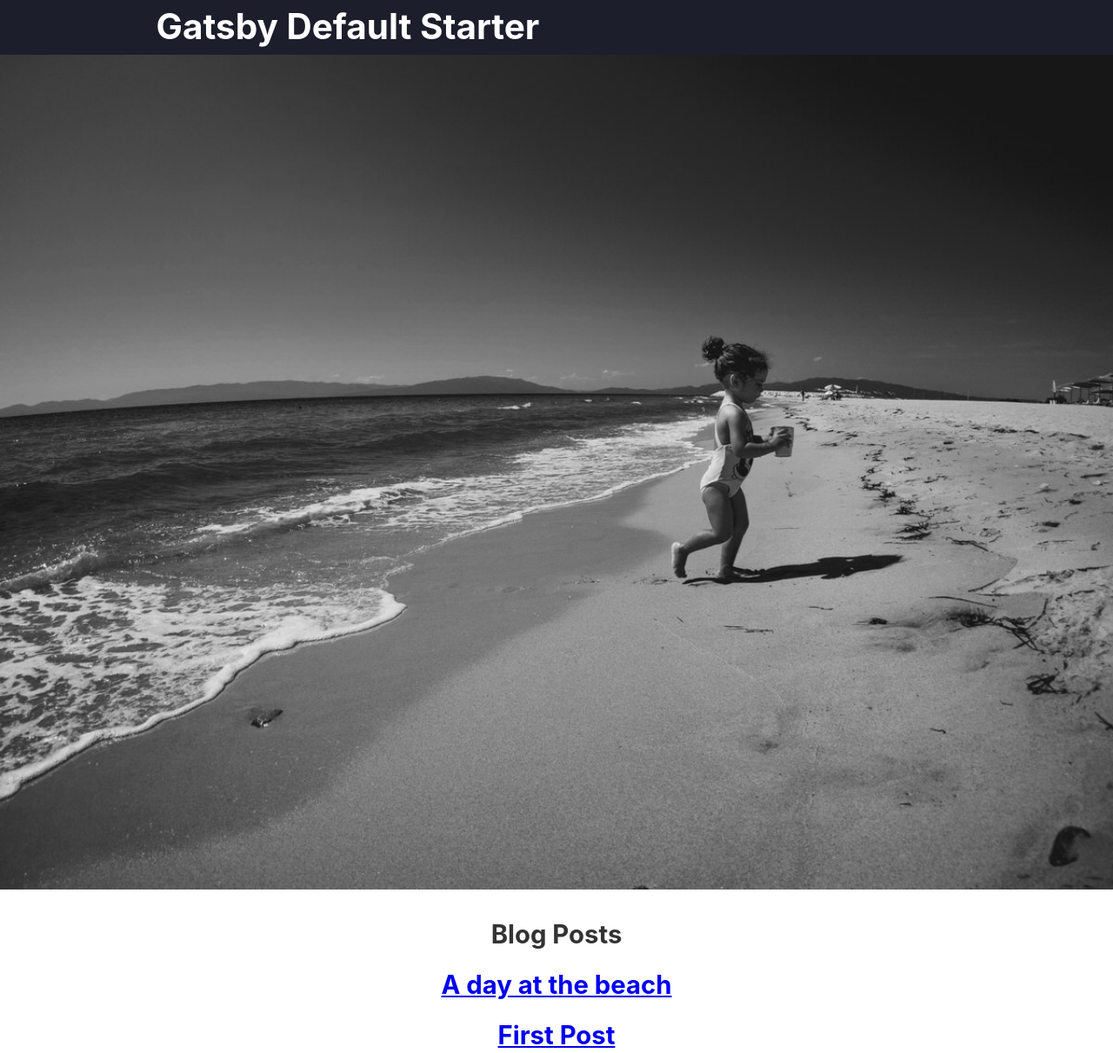
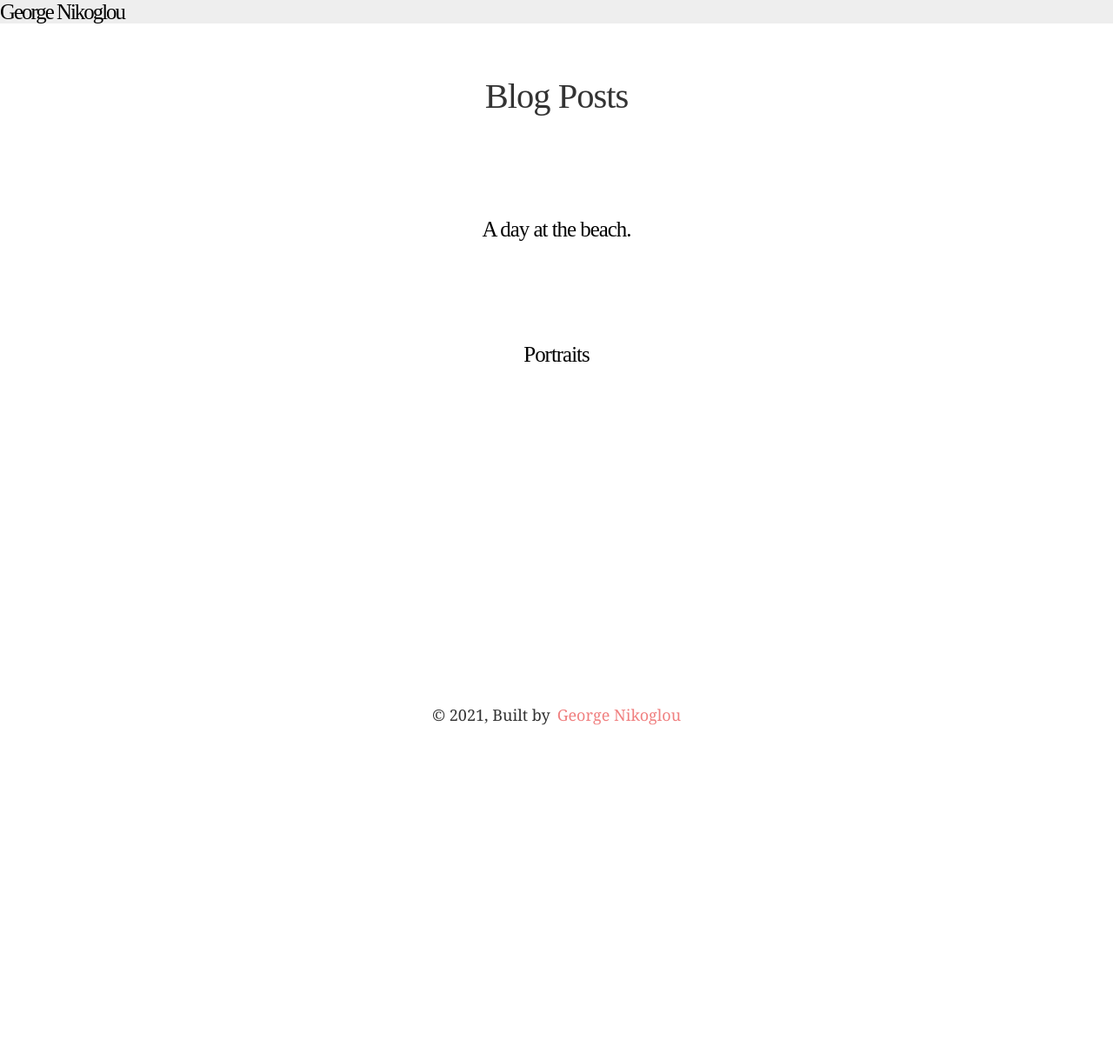
Before and after one commit to nison79/mdx-blog-master, a Gatsby site: page / in a window 1280 px wide. Shown: the top 1211 px of the page at 87% size. After the commit the page ends 836 px from the top, so only its background shows below. Built offline with nearby package versions, Linux system fonts and the light colour scheme; Gatsby itself is replaced by a stand-in of ours.

Commit message:
Basic Layout of MDX

```diff
--- a/gatsby-config.js
+++ b/gatsby-config.js
@@ -1,8 +1,8 @@
 module.exports = {
   siteMetadata: {
-    title: `Gatsby Default Starter`,
+    title: `George Nikoglou`,
     description: `Kick off your next, great Gatsby project with this default starter. This barebones starter ships with the main Gatsby configuration files you might need.`,
-    author: `@gatsbyjs`,
+    author: `George Nikoglou`,
   },
   plugins: [
     `gatsby-plugin-react-helmet`,
--- a/src/components/header.js
+++ b/src/components/header.js
@@ -1,34 +1,33 @@
 import * as React from "react"
 import PropTypes from "prop-types"
 import { Link } from "gatsby"
+import styled from 'styled-components'
+
+const HeaderStyled = styled.header`
+  background-color:#eee;
+  h3 {
+    font-family: 'Poppins';
+    font-weight:400;
+    letter-spacing:-2px;
+  }
+
+`
+
+const LinkStyled = styled(Link)`
+  text-decoration:none;
+  color:black;
+`
 
 const Header = ({ siteTitle }) => (
-  <header
-    style={{
-      background: `#1d1e2c`,
-
-    }}
-  >
-    <div
-      style={{
-        margin: `0 auto`,
-        maxWidth: 960,
-        padding: `0.5rem 1.0875rem`,
-      }}
-    >
-      <h1 style={{ margin: 0 }}>
-        <Link
-          to="/"
-          style={{
-            color: `white`,
-            textDecoration: `none`,
-          }}
-        >
+  <HeaderStyled>
+    <div>
+      <h3>
+        <LinkStyled to="/">
           {siteTitle}
-        </Link>
-      </h1>
+        </LinkStyled>
+      </h3>
     </div>
-  </header>
+  </HeaderStyled>
 )
 
 Header.propTypes = {
--- a/src/components/layout.js
+++ b/src/components/layout.js
@@ -15,20 +15,24 @@ import Header from "./header"
 import "./layout.css"
 
 const PageContainer = styled.div`
-  display:flex;
-  flex-direction:column;
-  min-height:100vh;
+  display:grid;
+  grid-template-columns:1fr;
+  min-height:90vh;
+  font-family: 'Poppins';
 `
 
-const Container = styled.main`
-  flex-grow:1;
-  h1 {
-    text-align:center;
-  }
-  /* margin-top:97px; */
-`
+const FooterStyled = styled.footer`
+  display:flex;
+  justify-content:center;
 
 
+  a {
+    margin-left:8px;
+    display:inline;
+    text-decoration:none;
+    color:lightcoral;
+  }
+`
 
 const Layout = ({ children }) => {
   const data = useStaticQuery(graphql`
@@ -36,26 +40,28 @@ const Layout = ({ children }) => {
       site {
         siteMetadata {
           title
+          author
         }
       }
     }
   `)
 
   return (
-    <ThemeProvider theme={theme}>
+  <ThemeProvider theme={theme}>
+      <Header  siteTitle={data.site.siteMetadata?.title || `Title`} />
       <PageContainer>
-        <Header siteTitle={data.site.siteMetadata?.title || `Title`} />
-        <Container> { children } </Container>
-          <footer
+        <main> { children } </main>
+
+      </PageContainer>
+      <FooterStyled
             style={{
               marginTop: `2rem`,
             }}
           >
-            © {new Date().getFullYear()}, Built with
-            {` `}
-            <a href="https://www.gatsbyjs.com">Gatsby</a>
-          </footer>
-      </PageContainer>
+            © {new Date().getFullYear()}, Built by
+            {/* {` `} */}
+            <a href="https://www.gatsbyjs.com">{data.site.siteMetadata?.author || `Title`}</a>
+      </FooterStyled>
     </ThemeProvider>
   )
 }
--- a/src/pages/index.js
+++ b/src/pages/index.js
@@ -1,6 +1,6 @@
 import * as React from "react"
 import { Link, useStaticQuery ,graphql } from "gatsby"
-import { GatsbyImage } from 'gatsby-plugin-image'
+// import { GatsbyImage } from 'gatsby-plugin-image'
 import styled from 'styled-components'
 
 import Layout from "../components/layout"
@@ -12,6 +12,21 @@ const BlogPreview = styled.div`
   justify-content:center;
   align-items:center;
   padding:2rem;
+  h1 , h3 {
+    font-family:'Poppins';
+    font-weight: 300;
+    letter-spacing:-1px;
+  }
+`
+
+const LinkStyled = styled(Link)`
+  text-decoration:none;
+  color:black;
+`
+
+const PostBox = styled.div`
+  padding-top:5rem;
+  display:flex;
 
 `
 
@@ -20,7 +35,7 @@ const IndexPage = () => {
     query {
       file(relativePath: {eq : "bwelli.jpg"}) {
         childImageSharp {
-          gatsbyImageData( width:400 , layout: FULL_WIDTH , quality: 100  )
+          gatsbyImageData( width:800  layout: CONSTRAINED , quality: 100  )
         }
       }
       allMdx {
@@ -38,17 +53,20 @@ const IndexPage = () => {
   return (
     <Layout>
     <SEO title="Home" />
-    <GatsbyImage
-      tag="header"
-      image={data.file.childImageSharp.gatsbyImageData}
-      alt = " girl in the beach "
-    />
+
     <BlogPreview>
-      <h2>Blog Posts</h2>
+      <h1>Blog Posts</h1>
+      {/* <GatsbyImage
+        tag="header"
+        image={data.file.childImageSharp.gatsbyImageData}
+        alt = " girl in the beach "
+      /> */}
       {data.allMdx.nodes.map(post => (
-        <h2>
-        <Link to={post.frontmatter.slug}>{post.frontmatter.title}</Link>
-        </h2>
+        <PostBox>
+          <h3>
+          <LinkStyled to={post.frontmatter.slug}>{post.frontmatter.title}</LinkStyled>
+          </h3>
+        </PostBox>
       ))}
     </BlogPreview>
   </Layout>
--- a/src/posts/a-day-at-the-beach.mdx
+++ b/src/posts/a-day-at-the-beach.mdx
@@ -1,7 +1,11 @@
 ---
-title: A day at the beach
+title: A day at the beach.
 slug: "a-day-at-the-beach"
-author: George Nikoglou
+author: George Nikoglou.
+date: 2021-03-19
+image: './elli-beach.jpg'
+excerpt: I'm baby cloud bread pop-up raclette PBR&B hell of stumptown umami you probably haven't heard of them drinking vinegar meggings farm-to-table kitsch blue bottle health goth literally. Shoreditch sartorial semiotics XOXO tilde sustainable. Pork belly iceland skateboard sriracha. Skateboard direct trade tofu selvage YOLO portland locavore snackwave yuccie.
+
 ---
 
 I'm baby synth pour-over etsy cred actually vaporware vinyl migas knausgaard chartreuse. Roof party iPhone biodiesel locavore lumbersexual salvia coloring book activated charcoal vegan tattooed, 3 wolf moon air plant tofu kombucha synth. Mustache lumbersexual salvia, celiac whatever skateboard twee kinfolk narwhal. Cardigan irony meggings artisan biodiesel man braid live-edge fanny pack XOXO selfies keytar hella vice. Godard kale chips sustainable photo booth succulents echo park. Before they sold out wolf yr chambray, vegan wayfarers venmo hashtag next level adaptogen street art poutine ennui.
@@ -11,4 +15,6 @@ Food truck celiac art party viral gentrify edison bulb fanny pack put a bird on
 
 PBR&B leggings chambray, schlitz retro chia blog sustainable brunch deep v cred man bun. Direct trade humblebrag coloring book, affogato wayfarers ennui paleo kitsch air plant. Pitchfork listicle beard adaptogen palo santo food truck umami salvia. Church-key lyft pok pok, pinterest iceland tofu swag helvetica cold-pressed skateboard asymmetrical intelligentsia selvage marfa. PBR&B hashtag taiyaki la croix cliche, blue bottle jean shorts marfa.
 
+![a girl in the beach](../images/bwelli.jpg)
+
 Dummy text? More like dummy thicc text, amirite?
--- a/src/posts/my-first-post.mdx
+++ /dev/null
@@ -1,15 +0,0 @@
----
-title: First Post
-author: George Nikoglou
-date: 2021-03-19
-slug: "my-first-post"
-featureImage: stell-beach.jpg
-excerpt: I'm baby cloud bread pop-up raclette PBR&B hell of stumptown umami you probably haven't heard of them drinking vinegar meggings farm-to-table kitsch blue bottle health goth literally. Shoreditch sartorial semiotics XOXO tilde sustainable. Pork belly iceland skateboard sriracha. Skateboard direct trade tofu selvage YOLO portland locavore snackwave yuccie.
-tags: ["Learning" ,"Common"]
----
-
-
-
-
-# The Props Passed to MDX
-![astronaut](../images/gatsby-astronaut.png)
--- /dev/null
+++ b/src/posts/portraits.mdx
@@ -0,0 +1,26 @@
+---
+title: Portraits
+slug: "portraits"
+author: George Nikoglou
+date: 2021-03-23
+excerpt: I'm baby cloud bread pop-up raclette PBR&B hell of stumptown umami you probably haven't heard of them drinking vinegar meggings farm-to-table kitsch blue bottle health goth literally. Shoreditch sartorial semiotics XOXO tilde sustainable. Pork belly iceland skateboard sriracha. Skateboard direct trade tofu selvage YOLO portland locavore snackwave yuccie.
+
+---
+
+One of the many aspects of human nature that still surprise me for the good, is the ability to transform.  You can take a picture of a face beautiful or not looking at you,  and the moment when the shutter closes the door the rest of this moment is history and you captivate the beauty or not of that person.
+
+Human portraits are one of most adored themes for photographers around the world and everyone of them, approaches this with a unique way and that is the charm of it.
+
+![stella georgiadou](../images/stella-close.jpg)
+
+The picture of that woman looking at the camera with these big brown eyes, maybe for you looking for the first time, will not invoke nothing but for me is one of my favorites shots I took in my life. And let me explain.
+
+This is my wife, my woman, the mother of my daughter and only this fact makes me let say this. Also, that was a moment so _*casual_, so* pure with no directions or fiction that makes me very happy from the result we face. I managed to capture what i love about her with no effort at all. It was something that just happened. Her's big expressive eyes, the big smile, the angle of her face, the way she looked in the camera, with a glimpse of happiness.
+
+![](../images/ell-christmas.jpg)
+
+
+
+PBR&B leggings chambray, schlitz retro chia blog sustainable brunch deep v cred man bun. Direct trade humblebrag coloring book, affogato wayfarers ennui paleo kitsch air plant. Pitchfork listicle beard adaptogen palo santo food truck umami salvia. Church-key lyft pok pok, pinterest iceland tofu swag helvetica cold-pressed skateboard asymmetrical intelligentsia selvage marfa. PBR&B hashtag taiyaki la croix cliche, blue bottle jean shorts marfa.
+
+Dummy text? More like dummy thicc text, amirite?
--- a/src/utils/theme.js
+++ b/src/utils/theme.js
@@ -1,3 +1,5 @@
 export const theme = {
-  primary: "#F7EBEC"
+  primary: "#F7EBEC",
+  secondary: "#444",
+  mainFont : 'Poppins',
 }
```
Also changed, not shown: src/templates/blog-post.js (+55 -4 lines), src/images/ell-christmas.jpg (added), src/images/stella-close.jpg (added), src/posts/elli-beach.jpg (added).
